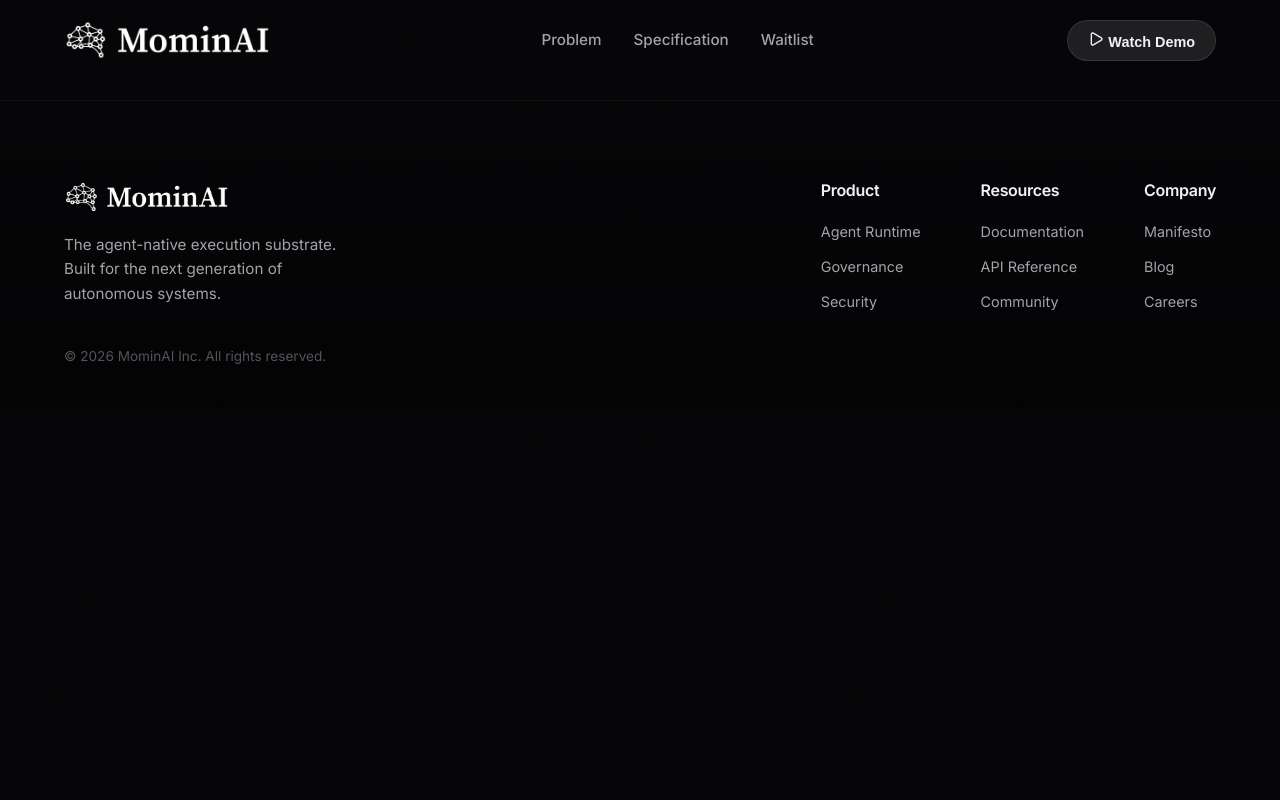
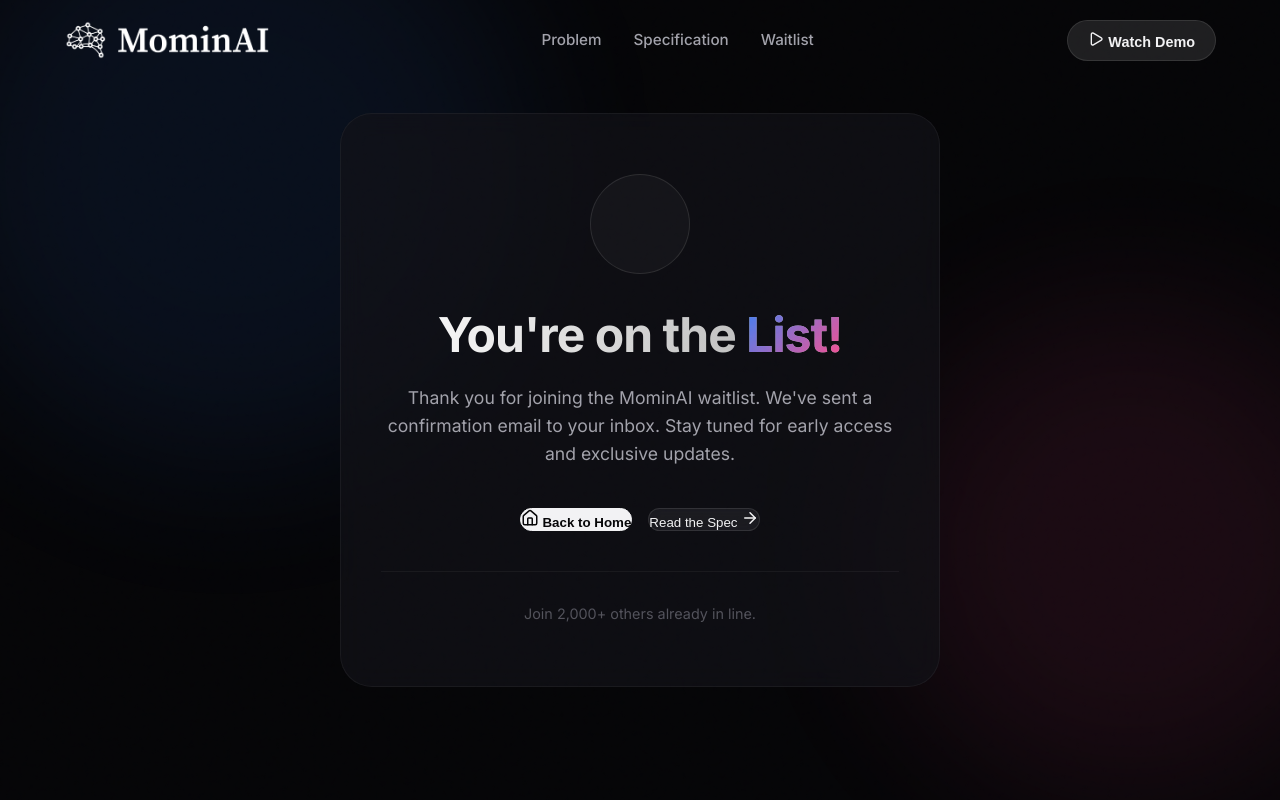
Before and after one commit to Momin010/MominAI-website, a React (Vite) app: page /thank-you in a window 1280 px wide. Shown: the top 800 px of the page. Built offline with nearby package versions, Linux system fonts and the light colour scheme.

Commit message:
feat: add waitlist component with email and Google sign-up functionality, including a thank you page and routing.

```diff
--- a/src/App.jsx
+++ b/src/App.jsx
@@ -5,6 +5,7 @@ import Problem from './pages/Problem';
 import Spec from './pages/Spec';
 import Contact from './pages/Contact';
 import Demo from './pages/Demo';
+import ThankYou from './pages/ThankYou';
 import './index.css';
 
 function App() {
@@ -17,6 +18,7 @@ function App() {
           <Route path="/spec" element={<Spec />} />
           <Route path="/contact" element={<Contact />} />
           <Route path="/demo" element={<Demo />} />
+          <Route path="/thank-you" element={<ThankYou />} />
         </Routes>
       </Layout>
     </Router>
--- a/src/components/Waitlist.css
+++ b/src/components/Waitlist.css
@@ -141,6 +141,55 @@
     left: -50px;
 }
 
+.auth-options {
+    margin-top: 32px;
+}
+
+.divider {
+    display: flex;
+    align-items: center;
+    gap: 16px;
+    margin: 24px 0;
+    color: var(--text-tertiary);
+    font-size: 0.8rem;
+    font-weight: 600;
+}
+
+.divider::before,
+.divider::after {
+    content: '';
+    flex: 1;
+    height: 1px;
+    background: rgba(255, 255, 255, 0.05);
+}
+
+.google-btn {
+    width: 100%;
+    max-width: 500px;
+    margin: 0 auto;
+    padding: 14px;
+    display: flex;
+    align-items: center;
+    justify-content: center;
+    gap: 12px;
+    border-radius: 100px;
+    font-weight: 600;
+    background: rgba(255, 255, 255, 0.03);
+    border: 1px solid rgba(255, 255, 255, 0.08);
+    color: white;
+    transition: all 0.3s ease;
+}
+
+.google-btn:hover {
+    background: rgba(255, 255, 255, 0.08);
+    border-color: rgba(255, 255, 255, 0.2);
+    transform: translateY(-1px);
+}
+
+.google-btn img {
+    filter: drop-shadow(0 2px 4px rgba(0, 0, 0, 0.1));
+}
+
 @media (max-width: 640px) {
     .waitlist-card {
         padding: 40px 20px;
--- a/src/components/Waitlist.jsx
+++ b/src/components/Waitlist.jsx
@@ -1,13 +1,30 @@
-import React, { useState } from 'react';
+import React, { useState, useEffect } from 'react';
 import { supabase } from '../lib/supabase';
 import { motion, AnimatePresence } from 'framer-motion';
 import { Send, CheckCircle2, AlertCircle } from 'lucide-react';
+import { useNavigate } from 'react-router-dom';
 import './Waitlist.css';
 
 const Waitlist = () => {
     const [email, setEmail] = useState('');
     const [loading, setLoading] = useState(false);
+    const [isJoined, setIsJoined] = useState(false);
     const [message, setMessage] = useState({ type: '', text: '' });
+    const navigate = useNavigate();
+
+    useEffect(() => {
+        // Check if user has already joined in this session/browser
+        const hasJoined = localStorage.getItem('mominai_waitlist_joined');
+        if (hasJoined) {
+            setIsJoined(true);
+        }
+    }, []);
+
+    const handleSuccess = () => {
+        localStorage.setItem('mominai_waitlist_joined', 'true');
+        setIsJoined(true);
+        navigate('/thank-you');
+    };
 
     const handleSubmit = async (e) => {
         e.preventDefault();
@@ -22,15 +39,13 @@ const Waitlist = () => {
             if (error) {
                 if (error.code === '23505') {
                     setMessage({ type: 'error', text: 'This email is already on the waitlist!' });
+                    setTimeout(() => handleSuccess(), 2000);
                 } else {
                     throw error;
                 }
             } else {
                 setMessage({ type: 'success', text: 'You have been added to the waitlist!' });
-                setEmail('');
-
-                // Optional: Clear message after a few seconds
-                setTimeout(() => setMessage({ type: '', text: '' }), 5000);
+                handleSuccess();
             }
         } catch (error) {
             console.error('Waitlist error:', error);
@@ -39,6 +54,25 @@ const Waitlist = () => {
             setLoading(false);
         }
     };
+
+    const handleGoogleLogin = async () => {
+        setLoading(true);
+        try {
+            const { error } = await supabase.auth.signInWithOAuth({
+                provider: 'google',
+                options: {
+                    redirectTo: window.location.origin + '/thank-you'
+                }
+            });
+            if (error) throw error;
+        } catch (error) {
+            console.error('Auth error:', error);
+            setMessage({ type: 'error', text: 'Google Sign-in failed. Please try again.' });
+            setLoading(false);
+        }
+    };
+
+    if (isJoined) return null;
 
     return (
         <section className="waitlist-section" id="waitlist">
@@ -54,9 +88,10 @@ const Waitlist = () => {
                         <h2 className="waitlist-title">Join the <span className="text-gradient">Waitlist</span></h2>
                         <p className="waitlist-subtitle">
                             Be the first to experience the future of agent-native execution.
-                            Get early access and exclusive updates.
+                            Sign up with Google for a faster experience.
                         </p>
 
+                        <div className="auth-options">
                             <form onSubmit={handleSubmit} className="waitlist-form">
                                 <div className="input-group">
                                     <input
@@ -69,10 +104,24 @@ const Waitlist = () => {
                                         className="waitlist-input"
                                     />
                                     <button type="submit" className="waitlist-btn primary-btn" disabled={loading}>
-                                    {loading ? 'Joining...' : <>Join Now <Send size={18} /></>}
+                                        {loading ? 'Joining...' : <>Join <Send size={18} /></>}
                                     </button>
                                 </div>
                             </form>
+
+                            <div className="divider">
+                                <span>OR</span>
+                            </div>
+
+                            <button
+                                onClick={handleGoogleLogin}
+                                className="google-btn secondary-btn"
+                                disabled={loading}
+                            >
+                                <img src="https://www.gstatic.com/firebasejs/ui/2.0.0/images/auth/google.svg" alt="Google" width="18" />
+                                Continue with Google
+                            </button>
+                        </div>
 
                         <AnimatePresence>
                             {message.text && (
--- /dev/null
+++ b/src/pages/ThankYou.css
@@ -0,0 +1,73 @@
+.thank-you-page {
+    min-height: 100vh;
+    display: flex;
+    align-items: center;
+    justify-content: center;
+    padding: 24px;
+    position: relative;
+    overflow: hidden;
+    background: var(--bg-dark);
+}
+
+.thank-you-card {
+    max-width: 600px;
+    width: 100%;
+    padding: 60px 40px;
+    border-radius: 32px;
+    text-align: center;
+    position: relative;
+    z-index: 2;
+}
+
+.icon-wrapper {
+    width: 100px;
+    height: 100px;
+    background: rgba(255, 255, 255, 0.03);
+    border-radius: 50%;
+    display: flex;
+    align-items: center;
+    justify-content: center;
+    margin: 0 auto 32px;
+    border: 1px solid rgba(255, 255, 255, 0.1);
+}
+
+.thank-you-title {
+    font-size: clamp(2rem, 5vw, 3rem);
+    margin-bottom: 20px;
+}
+
+.thank-you-text {
+    font-size: 1.1rem;
+    color: var(--text-secondary);
+    line-height: 1.6;
+    margin-bottom: 40px;
+}
+
+.thank-you-actions {
+    display: flex;
+    gap: 16px;
+    justify-content: center;
+}
+
+.social-proof {
+    margin-top: 40px;
+    padding-top: 30px;
+    border-top: 1px solid rgba(255, 255, 255, 0.05);
+    font-size: 0.9rem;
+    color: var(--text-tertiary);
+}
+
+@media (max-width: 640px) {
+    .thank-you-card {
+        padding: 40px 24px;
+    }
+
+    .thank-you-actions {
+        flex-direction: column;
+    }
+
+    .thank-you-actions button {
+        width: 100%;
+        justify-content: center;
+    }
+}
--- /dev/null
+++ b/src/pages/ThankYou.jsx
@@ -0,0 +1,58 @@
+import React from 'react';
+import { motion } from 'framer-motion';
+import { useNavigate } from 'react-router-dom';
+import { Home, Mail, ArrowRight } from 'lucide-react';
+import './ThankYou.css';
+
+const ThankYou = () => {
+    const navigate = useNavigate();
+
+    React.useEffect(() => {
+        // Set flag so waitlist stays hidden on Home page
+        localStorage.setItem('mominai_waitlist_joined', 'true');
+    }, []);
+
+    return (
+        <div className="thank-you-page">
+            <div className="glow-orb orb-1"></div>
+            <div className="glow-orb orb-2"></div>
+
+            <motion.div
+                className="thank-you-card glass"
+                initial={{ opacity: 0, scale: 0.9 }}
+                animate={{ opacity: 1, scale: 1 }}
+                transition={{ duration: 0.6 }}
+            >
+                <motion.div
+                    className="icon-wrapper"
+                    initial={{ scale: 0 }}
+                    animate={{ scale: 1 }}
+                    transition={{ delay: 0.3, type: 'spring', stiffness: 200 }}
+                >
+                    <Mail size={48} className="text-gradient" />
+                </motion.div>
+
+                <h1 className="thank-you-title">You're on the <span className="text-gradient">List!</span></h1>
+                <p className="thank-you-text">
+                    Thank you for joining the MominAI waitlist. We've sent a confirmation email to your inbox.
+                    Stay tuned for early access and exclusive updates.
+                </p>
+
+                <div className="thank-you-actions">
+                    <button onClick={() => navigate('/')} className="primary-btn">
+                        <Home size={18} /> Back to Home
+                    </button>
+                    <button onClick={() => navigate('/spec')} className="secondary-btn">
+                        Read the Spec <ArrowRight size={18} />
+                    </button>
+                </div>
+
+                <div className="social-proof">
+                    <p>Join 2,000+ others already in line.</p>
+                </div>
+            </motion.div>
+        </div>
+    );
+};
+
+export default ThankYou;
```
Lines whose indentation alone changed are shown as unchanged.
